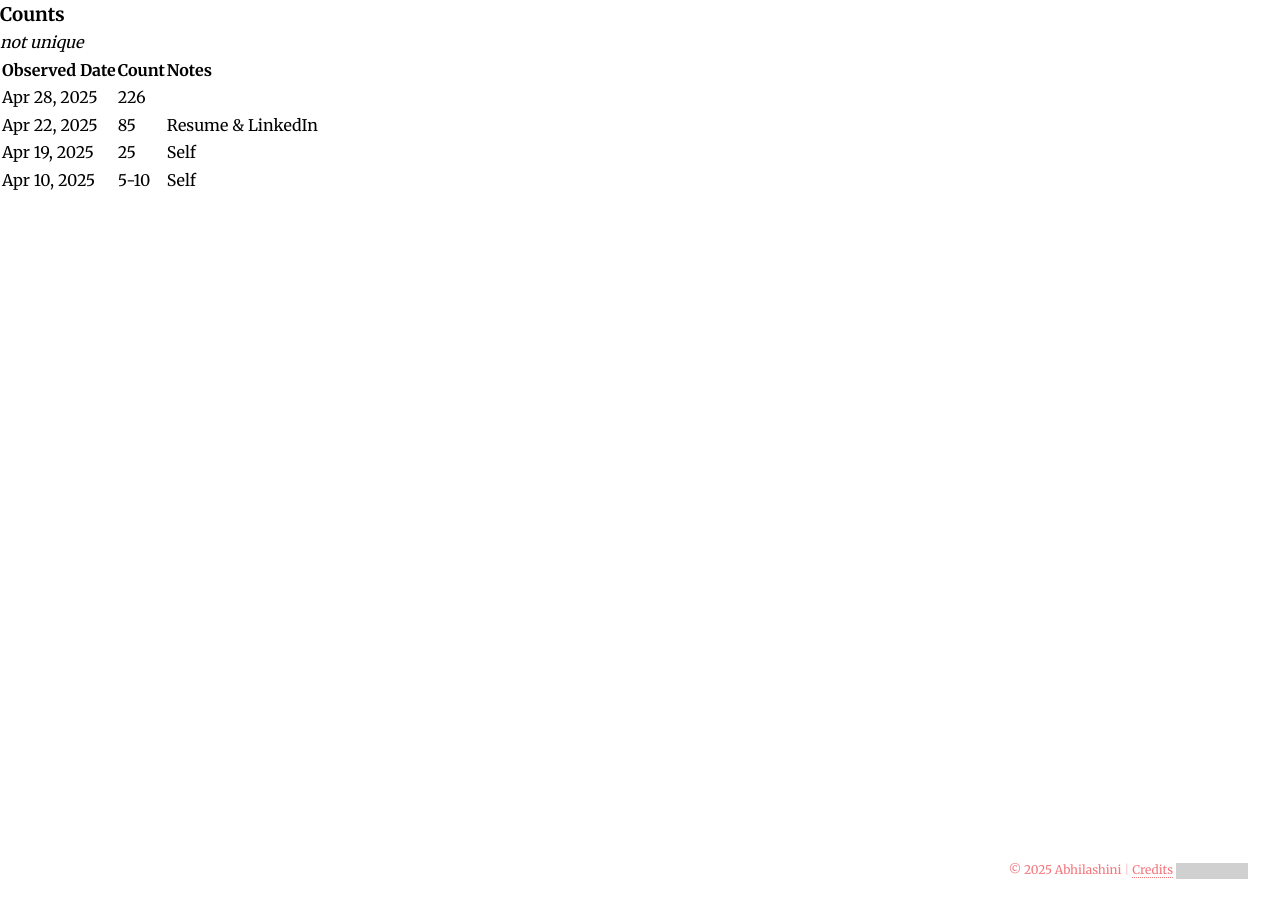
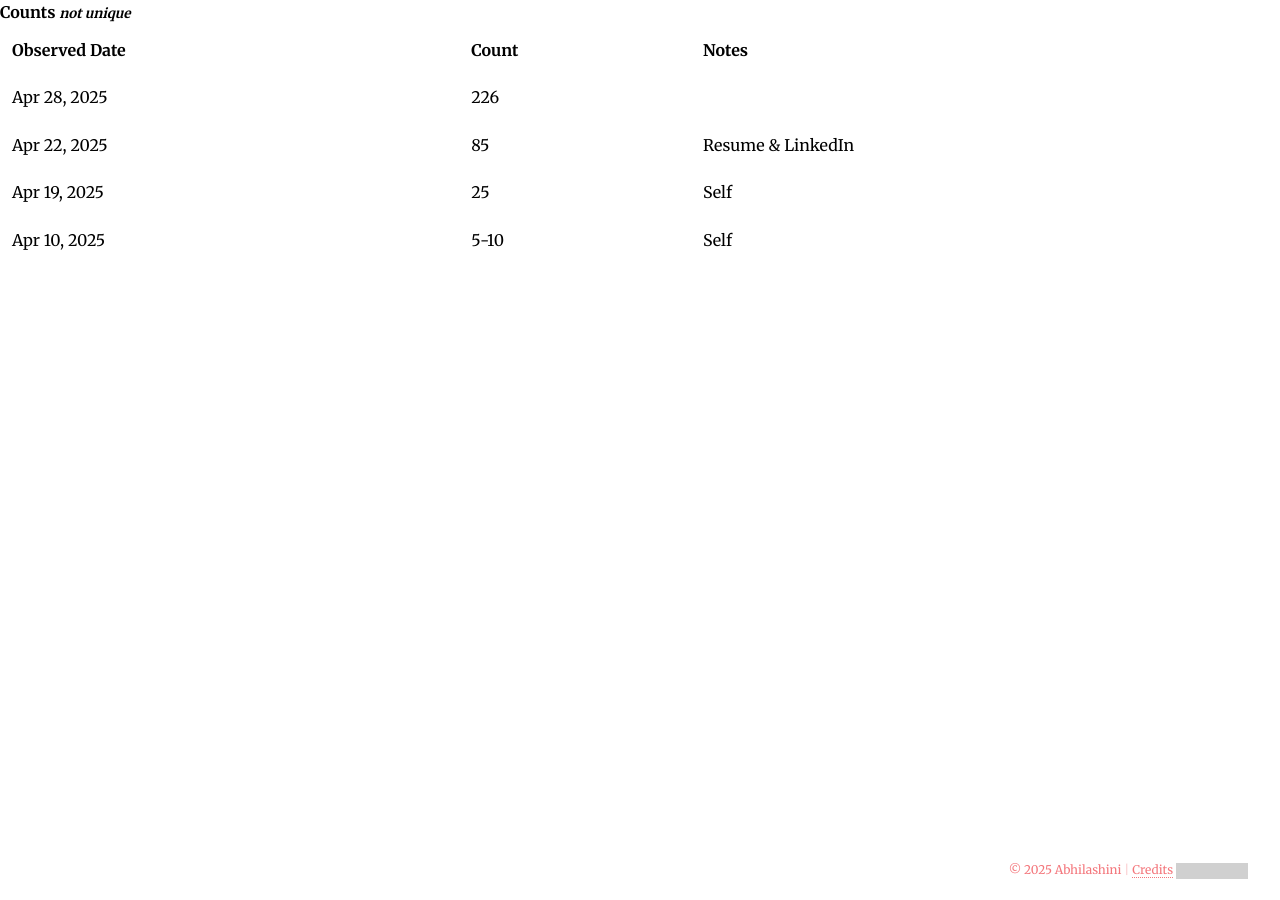
Before and after one commit to abhilashini/abhilashini.github.io, a Jekyll site: the page built from assets/visit_counts.md, in a window 1280 px wide. Built offline with Jekyll 4.4.1, drawn with Linux system fonts in a browser that asks for light colours; our own code applies the rules of GitHub Pages for plain Markdown files; grey boxes are pictures that could not be loaded.

Commit message:
Update appearance for visit counts

```diff
--- a/assets/visit_counts.md
+++ b/assets/visit_counts.md
@@ -3,8 +3,7 @@ title: Vist Counts Tracker
 permalink: /visits/
 ---
 
-### Counts
-_not unique_
+#### Counts <small><i>not unique</i></small>
 
 | Observed Date | Count | Notes |
 | :--- | :--- | :--- |
@@ -12,3 +11,12 @@ _not unique_
 | Apr 22, 2025 | 85 | Resume & LinkedIn |
 | Apr 19, 2025 | 25 | Self |
 | Apr 10, 2025 | 5-10 | Self |
+
+<style>
+  table {
+    width: 100%;
+  }
+  td, th {
+    padding: 10px;
+  }
+</style>
```
